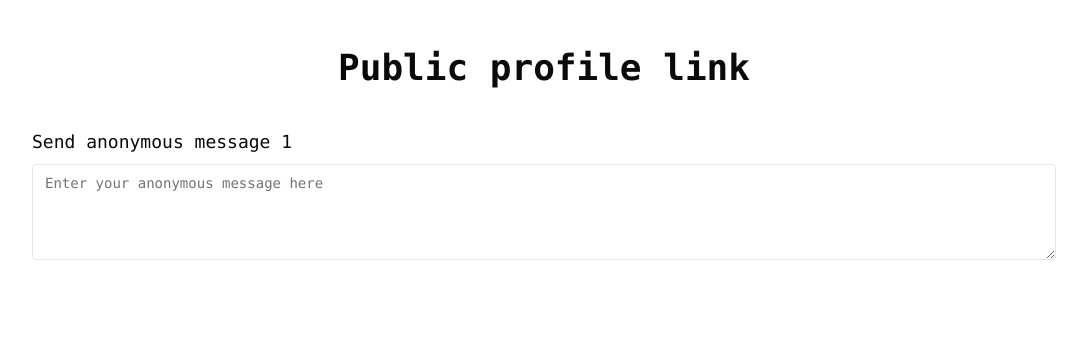
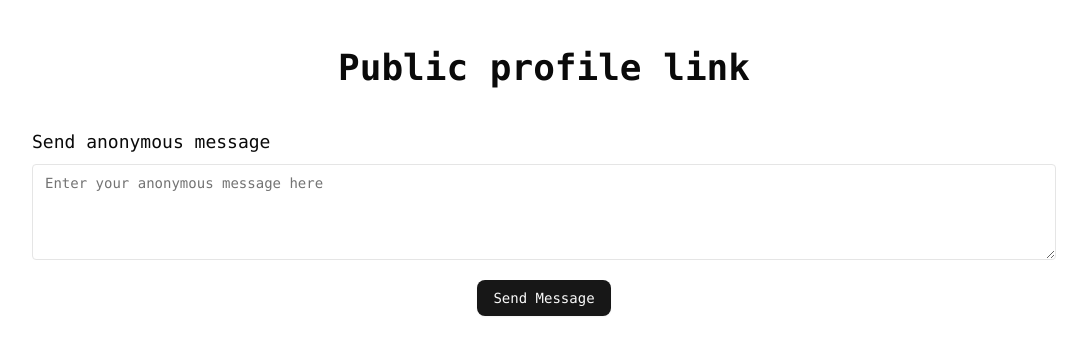
Before and after one commit to nilavtalukdar06/whisper, a Next.js app: page /message/1 in a window 1280 px wide. Shown: the top 354 px of the page, without its empty margins (96-1183 px from the left). Built offline with nearby package versions, Linux system fonts and the light colour scheme.

Commit message:
created form ui

```diff
--- a/app/(routes)/_components/send-message.jsx
+++ b/app/(routes)/_components/send-message.jsx
@@ -1,9 +1,15 @@
 "use client";
 import { TextAnimate } from "@/components/magicui/text-animate";
+import Spinner from "@/components/spinner";
+import { Button } from "@/components/ui/button";
 import { Label } from "@/components/ui/label";
 import { Textarea } from "@/components/ui/textarea";
+import { useState } from "react";
 
 export default function SendMessageComponent({ id }) {
+  const [message, setMessage] = useState("");
+  const [isSubmitting, setIsSubmitting] = useState(false);
+
   return (
     <div className="max-w-7xl mx-auto my-6 p-6">
       <TextAnimate className="text-center text-3xl md:text-4xl font-semibold">
@@ -11,13 +17,28 @@ export default function SendMessageComponent({ id }) {
       </TextAnimate>
       <div className="max-w-5xl mx-auto my-10">
         <Label htmlFor="message" className="mb-2 text-lg">
-          Send anonymous message {id}
+          Send anonymous message
         </Label>
         <Textarea
           id="message"
           className="rounded shadow-none"
           placeholder="Enter your anonymous message here"
+          value={message}
+          disabled={isSubmitting}
+          onChange={(e) => setMessage(e.target.value)}
         />
+        <div className="my-5 w-full flex justify-center items-center">
+          <Button type="submit" disabled={isSubmitting}>
+            {isSubmitting ? (
+              <div className="flex justify-center items-center gap-x-2">
+                <Spinner />
+                <p>Sending...</p>
+              </div>
+            ) : (
+              "Send Message"
+            )}
+          </Button>
+        </div>
       </div>
     </div>
   );
```
